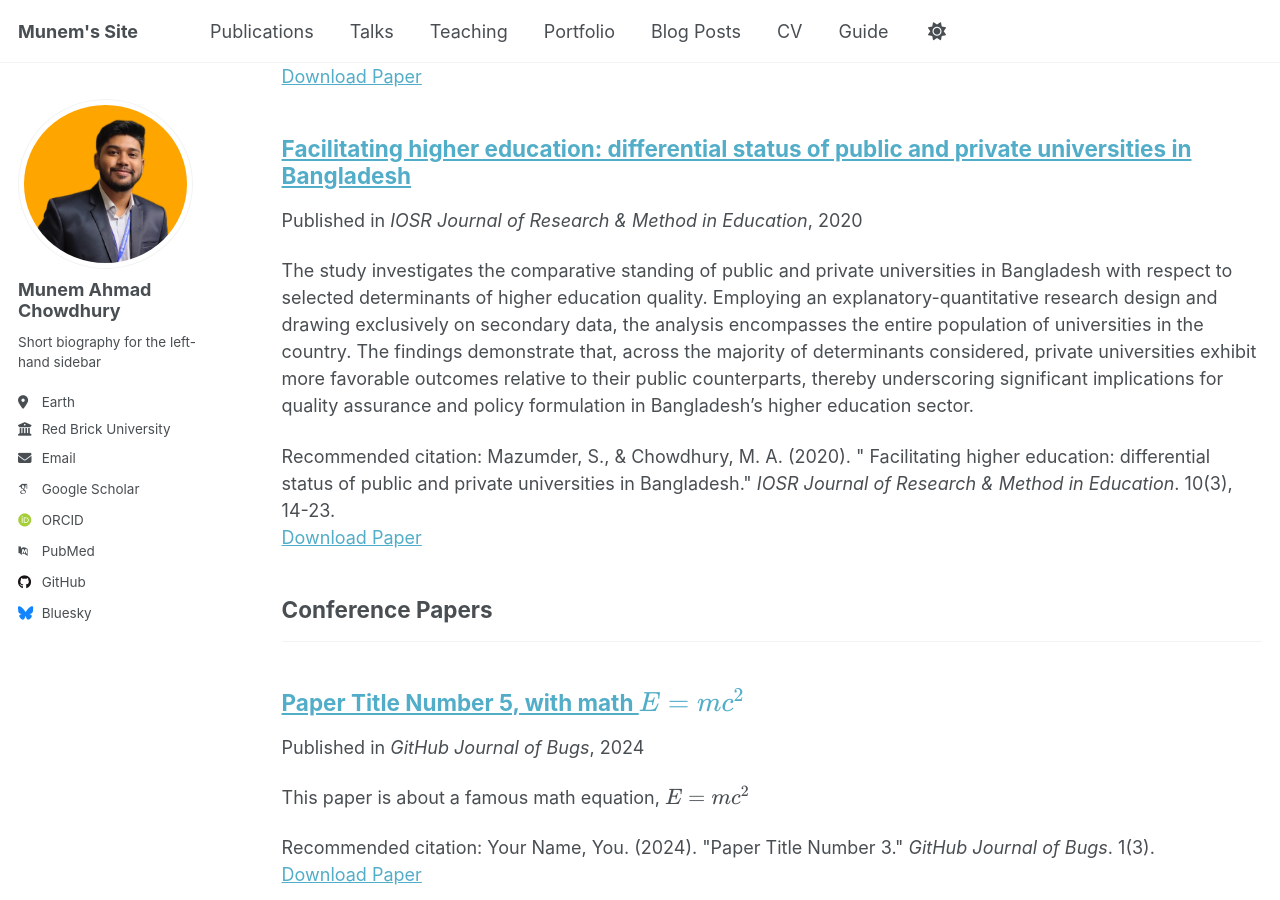
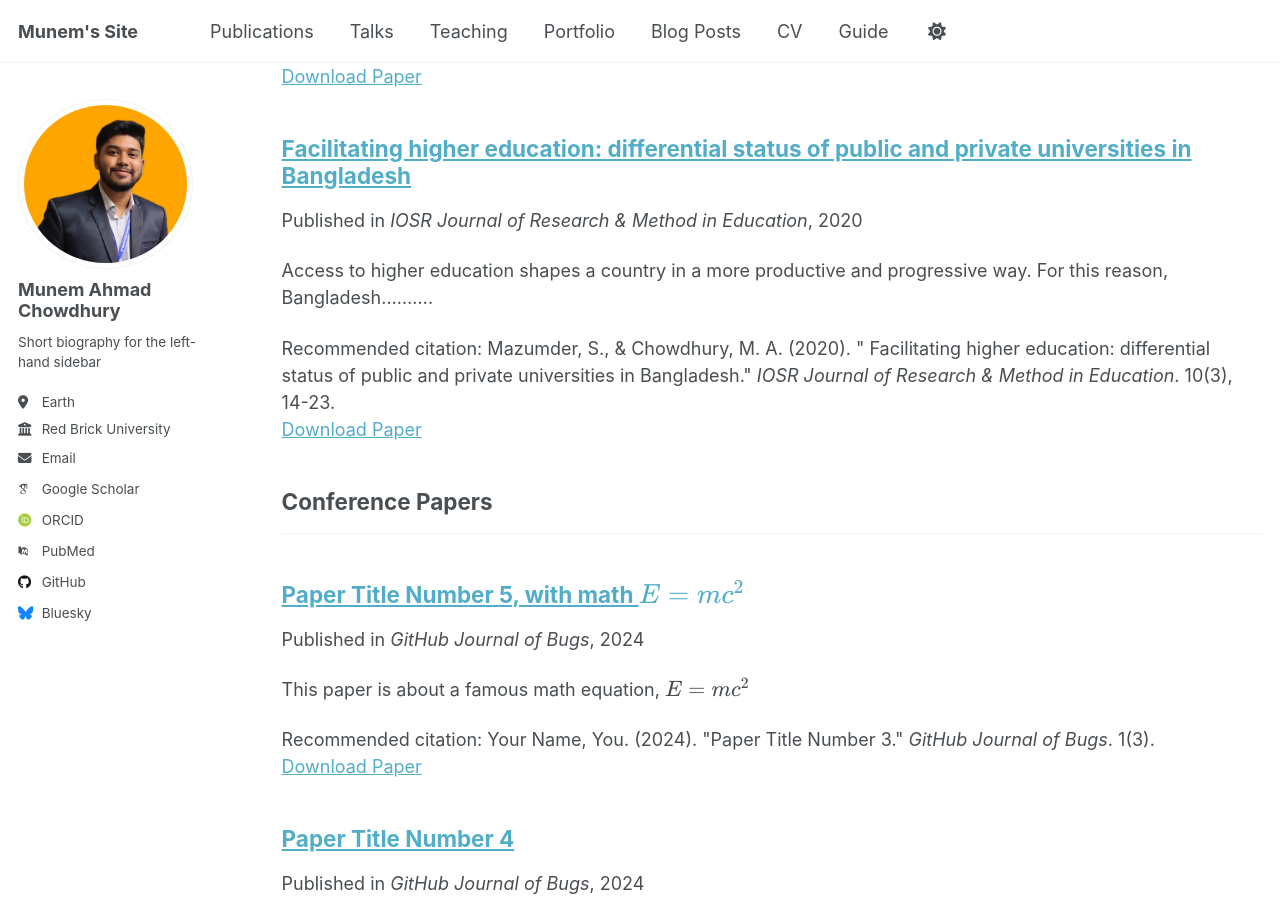
Before and after one commit to munemahmad/munemahmad.github.io, a Jekyll site: the page built from _pages/publications.html, in a window 1280 px wide and 900 px high, scrolled down 740 px. Built offline with Jekyll 4.4.1, drawn with Linux system fonts in a browser that asks for light colours; some web fonts are replaced; a script that is not in the unit is left out.

Commit message:
Update paper1.md

```diff
--- a/_publications/paper1.md
+++ b/_publications/paper1.md
@@ -3,7 +3,7 @@ title: "Facilitating higher education: differential status of public and private
 collection: publications
 category: manuscripts
 permalink: /publication/paper1
-excerpt: 'The study investigates the comparative standing of public and private universities in Bangladesh with respect to selected determinants of higher education quality. Employing an explanatory-quantitative research design and drawing exclusively on secondary data, the analysis encompasses the entire population of universities in the country. The findings demonstrate that, across the majority of determinants considered, private universities exhibit more favorable outcomes relative to their public counterparts, thereby underscoring significant implications for quality assurance and policy formulation in Bangladesh’s higher education sector.'
+excerpt: 'Access to higher education shapes a country in a more productive and progressive way. For this reason, Bangladesh..........'
 date: 2020-06-28
 venue: 'IOSR Journal of Research & Method in Education'
 paperurl: 'http://munemahmadchowdhury.github.io/files/paper1.pdf'
```
